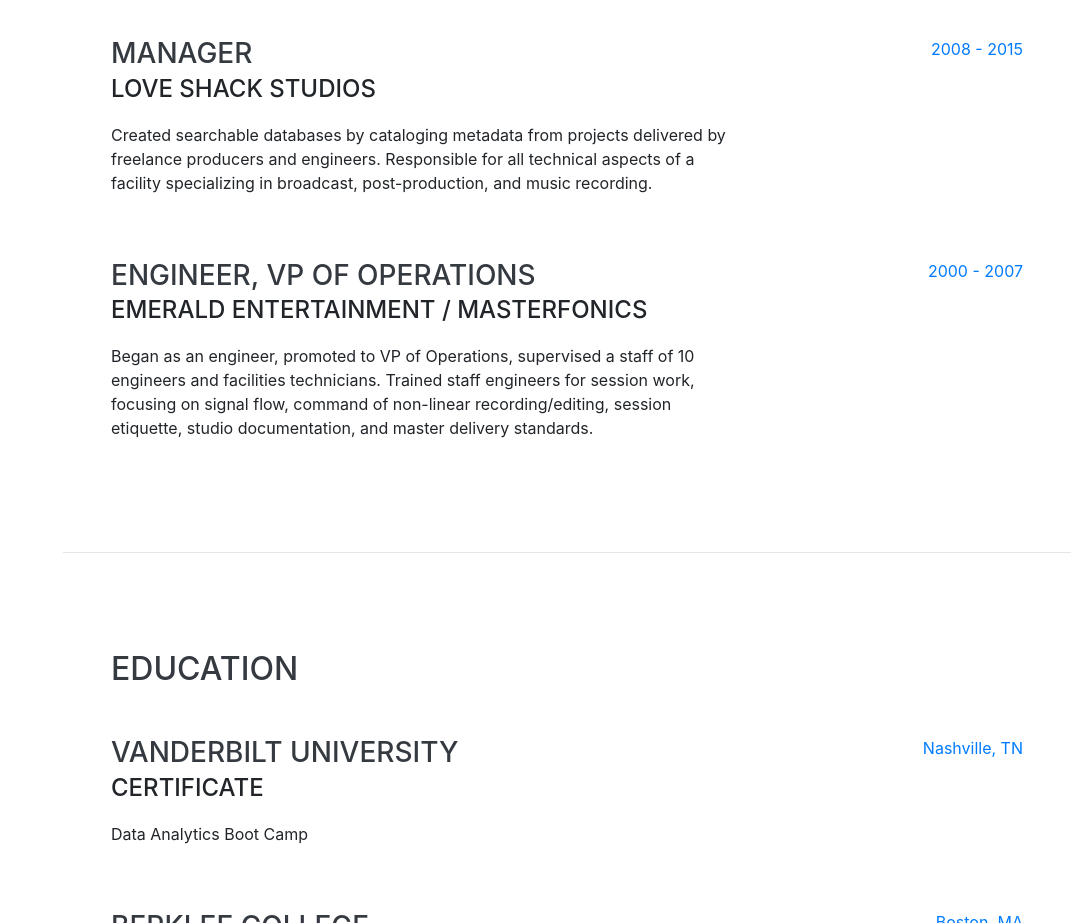
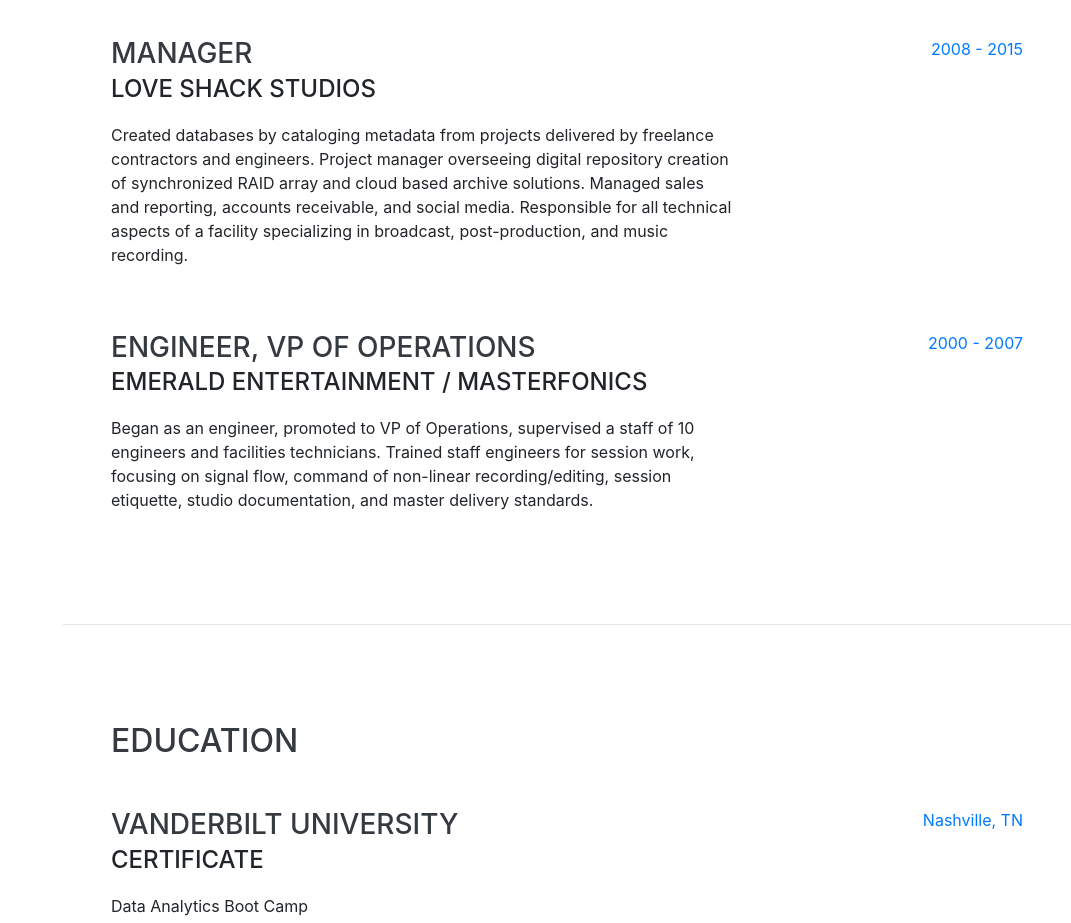
Before and after one commit to jeffsochor/jeffsochor.github.io, a website with bundled scripts: page index.html in a window 1280 px wide. Shown: the part 1180-2103 px from the top of the page, without its empty margins (209-1280 px from the left). Built offline with nearby package versions, Linux system fonts and the light colour scheme; a web font is replaced by a local one.

Commit message:
Update index.html
Update experience 2

```diff
--- a/index.html
+++ b/index.html
@@ -103,10 +103,10 @@
           <div class="resume-content">
             <h3 class="mb-0">Manager</h3>
             <div class="subheading mb-3">Love Shack Studios</div>
-            <p>Created searchable databases by cataloging metadata from projects delivered by
-              freelance producers and engineers.
-              Responsible for all technical aspects of a facility specializing in broadcast,
-              post-production, and music recording.</p>
+            <p>Created databases by cataloging metadata from projects delivered by freelance contractors and engineers.
+              Project manager overseeing digital repository creation of synchronized RAID array and cloud based archive solutions.
+              Managed sales and reporting, accounts receivable, and social media.
+              Responsible for all technical aspects of a facility specializing in broadcast, post-production, and music recording.</p>
           </div>
           <div class="resume-date text-md-right">
             <span class="text-primary">2008 - 2015</span>
```
